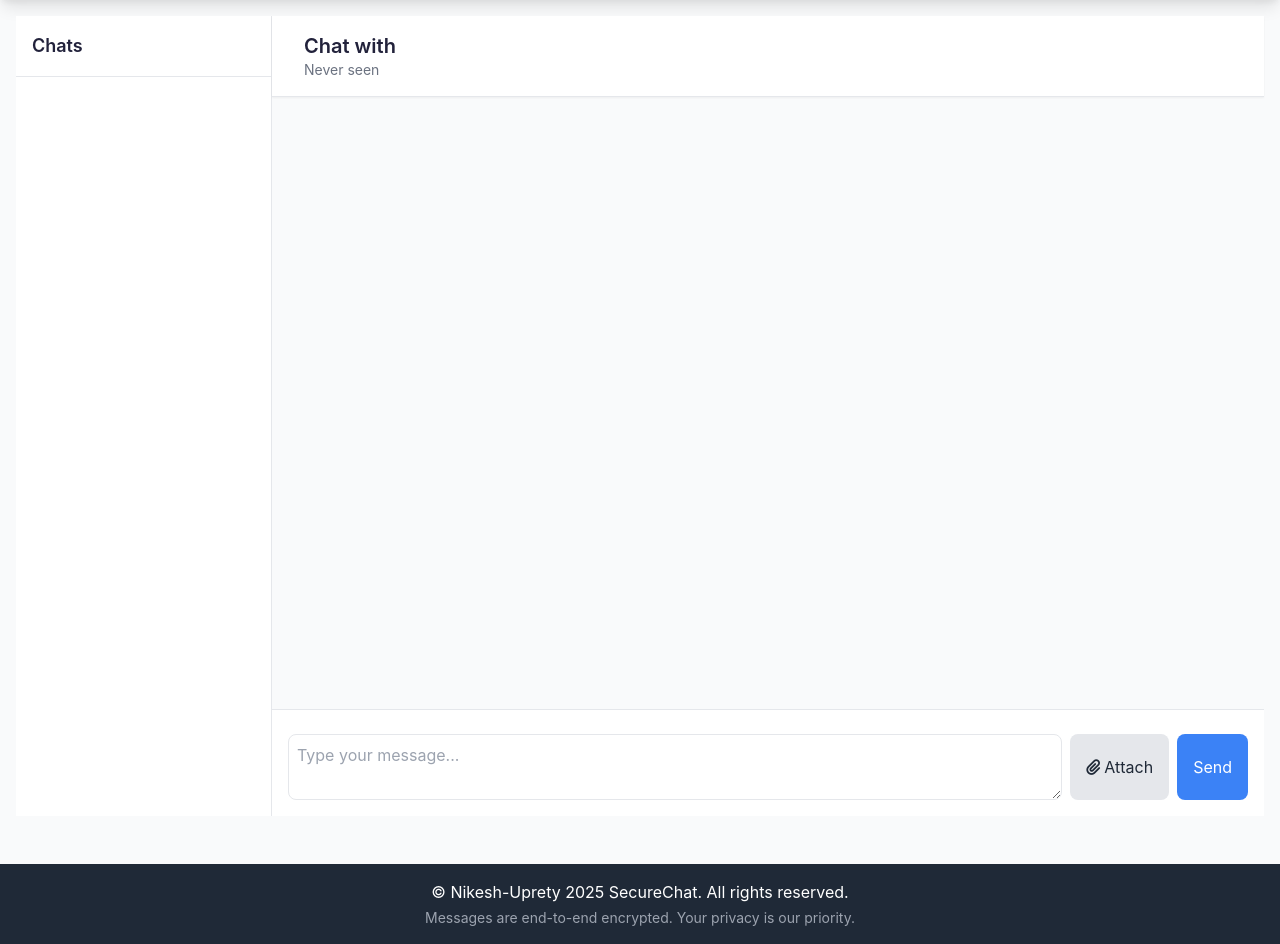
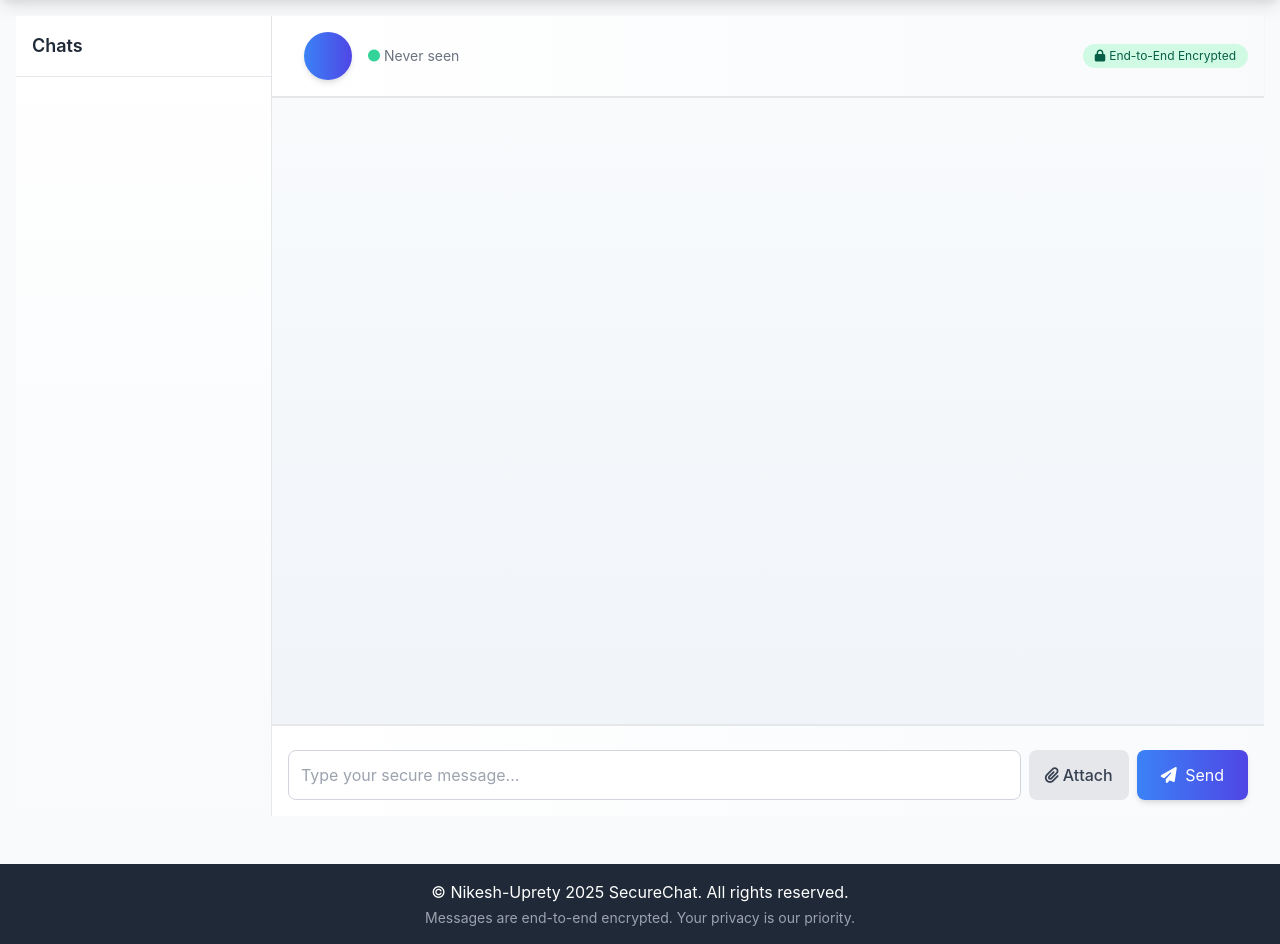
Before and after one commit to Nikesh-Uprety/Secure_Flask_App-P-CryptoGraphy, a Flask app: template app/templates/chat/chat.html in a window 1280 px wide. Shown: the part 64-1008 px from the top of the page. Run offline with Flask 3, Linux system fonts and the light colour scheme; the template is opened without the code that fills it: values that come from a table or form of the project are taken from there, others are empty; some libraries are stand-ins or nearby versions.

Commit message:
UI & UX Tweaks on the chat.html page

```diff
--- a/app/templates/chat/chat.html
+++ b/app/templates/chat/chat.html
@@ -3,21 +3,21 @@
 {% block content %}
 <div class="flex h-screen bg-gray-50">
     <!-- Sidebar -->
-    <div class="w-64 bg-white border-r hidden md:block">
+    <div class="w-64 bg-white border-r hidden md:block chat-sidebar">
         <div class="p-4 border-b">
-            <h2 class="text-lg font-semibold">Chats</h2>
+            <h2 class="text-lg font-semibold text-gray-800">Chats</h2>
         </div>
         <div class="overflow-y-auto h-full">
             {% for user in users %}
             <a href="{{ url_for('chat.chat', user_id=user.id) }}"
-                class="block p-3 hover:bg-gray-100 border-b {% if user.id == recipient.id %}bg-blue-50{% endif %}">
+                class="block p-3 hover:bg-gray-100 border-b transition-colors duration-200 {% if user.id == recipient.id %}bg-blue-50 border-l-4 border-l-blue-500{% endif %}">
                 <div class="flex items-center space-x-3">
                     <div
-                        class="w-10 h-10 rounded-full bg-blue-500 flex items-center justify-center text-white font-bold">
+                        class="w-10 h-10 rounded-full bg-gradient-to-r from-blue-500 to-indigo-600 flex items-center justify-center text-white font-bold shadow-md">
                         {{ user.username[0].upper() }}
                     </div>
                     <div>
-                        <h3 class="font-medium">{{ user.username }}</h3>
+                        <h3 class="font-medium text-gray-800">{{ user.username }}</h3>
                         <p class="text-xs text-gray-500 truncate">{{ user.email }}</p>
                     </div>
                 </div>
@@ -29,14 +29,20 @@
     <!-- Main Chat Area -->
     <div class="flex-1 flex flex-col">
         <!-- Chat Header -->
-        <div class="bg-white shadow-sm p-4 border-b flex items-center justify-between">
+        <div class="bg-white shadow-sm p-4 border-b flex items-center justify-between chat-header">
             <div class="flex items-center space-x-4">
-                <button id="mobile-sidebar-toggle" class="md:hidden text-gray-500">
+                <button id="mobile-sidebar-toggle"
+                    class="md:hidden text-gray-500 hover:text-gray-700 transition-colors">
                     <i class="fas fa-bars"></i>
                 </button>
+                <div
+                    class="w-12 h-12 rounded-full bg-gradient-to-r from-blue-500 to-indigo-600 flex items-center justify-center text-white text-xl font-bold shadow-md">
+                    {{ recipient.username[0].upper() }}
+                </div>
                 <div>
-                    <h1 class="text-xl font-semibold">Chat with {{ recipient.username }}</h1>
-                    <p class="text-sm text-gray-500">
+                    <h1 class="text-xl font-semibold text-gray-800">{{ recipient.username }}</h1>
+                    <p class="text-sm text-gray-500 flex items-center">
+                        <i class="fas fa-circle text-xs mr-1 text-green-400"></i>
                         {% if recipient.last_seen %}
                         Last seen {{ recipient.last_seen.strftime('%Y-%m-%d %H:%M') }}
                         {% else %}
@@ -45,14 +51,21 @@
                     </p>
                 </div>
             </div>
+            <div class="flex items-center space-x-2">
+                <div class="bg-green-100 text-green-800 px-3 py-1 rounded-full text-xs flex items-center">
+                    <i class="fas fa-lock mr-1"></i>
+                    End-to-End Encrypted
+                </div>
+            </div>
         </div>
 
         <!-- Chat Messages -->
-        <div class="flex-1 overflow-y-auto p-4 space-y-4" id="chat-messages">
+        <div class="flex-1 overflow-y-auto p-4 space-y-4 chat-messages-container" id="chat-messages">
             {% for message in messages %}
-            <div class="flex {% if message.is_current_user %}justify-end{% else %}justify-start{% endif %}">
+            <div
+                class="flex {% if message.is_current_user %}justify-end{% else %}justify-start{% endif %} message-wrapper">
                 <div
-                    class="max-w-md p-4 rounded-lg {% if message.is_current_user %}bg-blue-500 text-white{% else %}bg-white shadow{% endif %}">
+                    class="max-w-md p-4 rounded-lg shadow-md {% if message.is_current_user %}bg-gradient-to-r from-blue-500 to-indigo-600 text-white message-sent{% else %}bg-white border border-gray-200 message-received{% endif %}">
                     <!-- File Display -->
                     {% if message.is_file and message.file_path %}
                     <div class="mb-2">
@@ -60,22 +73,22 @@
                         {% if file_ext in ['jpg', 'jpeg', 'png', 'gif'] %}
                         <div class="relative">
                             <img src="{{ url_for('chat.preview_file', message_id=message.id) }}"
-                                class="max-w-full h-48 object-cover rounded-lg cursor-pointer" onclick="openImagePreview(this.src)">
+                                class="max-w-full h-48 object-cover rounded-lg cursor-pointer hover:opacity-90 transition-opacity"
+                                onclick="openImagePreview(this.src)">
 
                             <a href="{{ url_for('chat.download_file', message_id=message.id) }}"
-                                class="absolute top-2 right-2 bg-white rounded-full w-8 h-8 flex items-center justify-center shadow-md hover:bg-gray-100"
+                                class="absolute top-2 right-2 bg-white rounded-full w-8 h-8 flex items-center justify-center shadow-md hover:bg-gray-100 transition-all duration-200 hover:scale-110"
                                 download>
                                 <i class="fas fa-download text-gray-800"></i>
                             </a>
-
                         </div>
                         {% else %}
-                        <div class="flex items-center space-x-2 p-2 bg-gray-100 rounded-lg">
-                            <i class="fas fa-file text-xl"></i>
+                        <div class="flex items-center space-x-2 p-3 bg-gray-100 rounded-lg border">
+                            <i class="fas fa-file text-xl text-blue-500"></i>
                             <div class="flex-1 truncate">
-                                <span>{{ message.file_path.split('/')[-1] }}</span>
+                                <span class="font-medium text-gray-800">{{ message.file_path.split('/')[-1] }}</span>
                                 <a href="{{ url_for('chat.download_file', message_id=message.id) }}?download=1"
-                                    class="text-blue-500 hover:text-blue-700 ml-2">
+                                    class="text-blue-500 hover:text-blue-700 ml-2 transition-colors">
                                     <i class="fas fa-download mr-1"></i>Download
                                 </a>
                             </div>
@@ -83,13 +96,15 @@
                         {% endif %}
                     </div>
                     {% endif %}
+
                     <!-- Message Content -->
                     {% if message.body %}
-                    <p class="break-words">{{ message.body }}</p>
+                    <p class="break-words leading-relaxed">{{ message.body }}</p>
                     {% endif %}
+
                     <div
                         class="mt-2 flex items-center justify-between text-xs {% if message.is_current_user %}text-blue-100{% else %}text-gray-500{% endif %}">
-                        <span>{{ message.formatted_timestamp }}</span>
+                        <span class="message-time">{{ message.formatted_timestamp }}</span>
                         {% if not message.is_current_user and not message.signature_valid and message.body %}
                         <i class="fas fa-exclamation-triangle text-red-500 ml-2"
                             title="Signature verification failed"></i>
@@ -102,33 +117,40 @@
 
         <!-- Scroll to bottom button -->
         <button id="scroll-to-bottom"
-            class="fixed bottom-24 right-6 bg-blue-500 text-white rounded-full w-10 h-10 flex items-center justify-center shadow-lg opacity-0 transition-opacity duration-300">
+            class="fixed bottom-24 right-6 bg-blue-500 hover:bg-blue-600 text-white rounded-full w-12 h-12 flex items-center justify-center shadow-lg opacity-0 transition-all duration-300 hover:scale-110">
             <i class="fas fa-arrow-down"></i>
         </button>
 
         <!-- Message Form -->
-        <div class="border-t p-4 bg-white">
+        <div class="border-t p-4 bg-white chat-input-area">
             <form id="message-form" method="POST" action="{{ url_for('chat.chat', user_id=recipient.id) }}"
                 enctype="multipart/form-data">
                 {{ form.hidden_tag() }}
                 <div class="flex flex-col space-y-2">
                     <!-- File Preview -->
-                    <div id="file-preview" class="hidden flex items-center space-x-2 p-2 bg-gray-100 rounded-lg"></div>
+                    <div id="file-preview" class="hidden flex items-center space-x-2 p-3 bg-gray-50 rounded-lg border">
+                    </div>
+
                     <!-- Message Input and Buttons -->
                     <div class="flex space-x-2">
-                        {{ form.message(class="flex-1 p-2 border rounded-lg focus:outline-none focus:border-blue-500",
-                        placeholder="Type your message...") }}
+                        {{ form.message(class="flex-1 p-3 border border-gray-300 rounded-lg focus:outline-none
+                        focus:border-blue-500 focus:ring-2 focus:ring-blue-200 transition-all duration-200 resize-none",
+                        placeholder="Type your secure message...", rows="1") }}
+
                         <!-- Hidden File Input -->
                         {{ form.file_data(class="hidden", id="file-input") }}
+
                         <!-- Custom File Button -->
                         <label for="file-input"
-                            class="bg-gray-200 hover:bg-gray-300 text-gray-800 px-4 py-2 rounded-lg cursor-pointer flex items-center space-x-1 transition-colors duration-200">
+                            class="bg-gray-200 hover:bg-gray-300 text-gray-700 px-4 py-3 rounded-lg cursor-pointer flex items-center space-x-1 transition-all duration-200 hover:scale-105">
                             <i class="fas fa-paperclip"></i>
-                            <span class="hidden md:inline">Attach</span>
+                            <span class="hidden md:inline font-medium">Attach</span>
                         </label>
+
                         <button type="submit"
-                            class="bg-blue-500 hover:bg-blue-600 text-white px-4 py-2 rounded-lg transition-colors duration-200">
-                            Send
+                            class="bg-gradient-to-r from-blue-500 to-indigo-600 hover:from-blue-600 hover:to-indigo-700 text-white px-6 py-3 rounded-lg transition-all duration-200 hover:scale-105 shadow-md">
+                            <i class="fas fa-paper-plane mr-1"></i>
+                            <span class="hidden sm:inline">Send</span>
                         </button>
                     </div>
                 </div>
@@ -142,7 +164,7 @@
     <div class="bg-white w-64 h-full transform transition-transform duration-300 -translate-x-full">
         <div class="p-4 border-b flex justify-between items-center">
             <h2 class="text-lg font-semibold">Chats</h2>
-            <button id="close-mobile-sidebar" class="text-gray-500">
+            <button id="close-mobile-sidebar" class="text-gray-500 hover:text-gray-700">
                 <i class="fas fa-times"></i>
             </button>
         </div>
@@ -152,7 +174,7 @@
                 class="block p-3 hover:bg-gray-100 border-b {% if user.id == recipient.id %}bg-blue-50{% endif %}">
                 <div class="flex items-center space-x-3">
                     <div
-                        class="w-10 h-10 rounded-full bg-blue-500 flex items-center justify-center text-white font-bold">
+                        class="w-10 h-10 rounded-full bg-gradient-to-r from-blue-500 to-indigo-600 flex items-center justify-center text-white font-bold">
                         {{ user.username[0].upper() }}
                     </div>
                     <div>
@@ -169,10 +191,10 @@
 <!-- Image Preview Modal -->
 <div id="image-modal" class="fixed inset-0 bg-black bg-opacity-90 z-50 hidden flex items-center justify-center p-4">
     <div class="relative max-w-4xl w-full">
-        <button class="absolute top-4 right-4 text-white text-4xl z-50 hover:text-gray-300"
+        <button class="absolute top-4 right-4 text-white text-4xl z-50 hover:text-gray-300 transition-colors"
             onclick="closeImagePreview()">×</button>
         <div class="flex justify-center items-center h-full">
-            <img src="" class="max-w-full max-h-[90vh] object-contain" id="modal-image">
+            <img src="" class="max-w-full max-h-[90vh] object-contain rounded-lg shadow-2xl" id="modal-image">
         </div>
     </div>
 </div>
@@ -278,10 +300,10 @@
                             fileContent = `
                                 <div class="relative mb-2">
                                     <img src="${msg.file_url}?preview=1"
-                                         class="max-w-full h-48 object-cover rounded-lg cursor-pointer"
+                                         class="max-w-full h-48 object-cover rounded-lg cursor-pointer hover:opacity-90 transition-opacity"
                                          onclick="openImagePreview(this.src)">
                                     <a href="${msg.file_url}?download=1"
-                                       class="absolute top-2 right-2 bg-white rounded-full w-8 h-8 flex items-center justify-center shadow-md hover:bg-gray-100"
+                                       class="absolute top-2 right-2 bg-white rounded-full w-8 h-8 flex items-center justify-center shadow-md hover:bg-gray-100 transition-all duration-200 hover:scale-110"
                                        download>
                                         <i class="fas fa-download text-gray-800"></i>
                                     </a>
@@ -289,12 +311,12 @@
                             `;
                         } else {
                             fileContent = `
-                                <div class="flex items-center space-x-2 p-2 bg-gray-100 rounded-lg mb-2">
-                                    <i class="fas fa-file text-xl"></i>
+                                <div class="flex items-center space-x-2 p-3 bg-gray-100 rounded-lg border mb-2">
+                                    <i class="fas fa-file text-xl text-blue-500"></i>
                                     <div class="flex-1 truncate">
-                                        <span class="font-medium">${msg.filename}</span>
+                                        <span class="font-medium text-gray-800">${msg.filename}</span>
                                         <a href="${msg.file_url}?download=1"
-                                           class="text-blue-500 hover:text-blue-700 ml-2">
+                                           class="text-blue-500 hover:text-blue-700 ml-2 transition-colors">
                                             <i class="fas fa-download mr-1"></i>Download
                                         </a>
                                     </div>
@@ -304,9 +326,9 @@
                     }
 
                     messageDiv.innerHTML = `
-                        <div class="max-w-md p-4 rounded-lg ${msg.is_current_user ? 'bg-blue-500 text-white' : 'bg-white shadow'}">
+                        <div class="max-w-md p-4 rounded-lg shadow-md ${msg.is_current_user ? 'bg-gradient-to-r from-blue-500 to-indigo-600 text-white' : 'bg-white border border-gray-200'}">
                             ${fileContent}
-                            ${msg.body ? `<p class="break-words">${msg.body}</p>` : ''}
+                            ${msg.body ? `<p class="break-words leading-relaxed">${msg.body}</p>` : ''}
                             <div class="mt-2 flex items-center justify-between text-xs ${msg.is_current_user ? 'text-blue-100' : 'text-gray-500'}">
                                 <span>${new Date(msg.js_timestamp).toLocaleString()}</span>
                                 ${!msg.is_current_user && !msg.signature_valid && msg.body ? `
@@ -343,9 +365,9 @@
                 reader.onload = function (e) {
                     filePreview.innerHTML = `
                         <div class="flex items-center space-x-2">
-                            <img src="${e.target.result}" class="h-16 object-cover rounded" alt="File preview">
-                            <span class="text-sm text-gray-600 truncate">${file.name}</span>
-                            <button type="button" class="text-red-500 hover:text-red-700" id="clear-file">
+                            <img src="${e.target.result}" class="h-16 object-cover rounded border" alt="File preview">
+                            <span class="text-sm text-gray-600 truncate font-medium">${file.name}</span>
+                            <button type="button" class="text-red-500 hover:text-red-700 transition-colors" id="clear-file">
                                 <i class="fas fa-times"></i>
                             </button>
                         </div>
@@ -356,9 +378,9 @@
             } else {
                 filePreview.innerHTML = `
                     <div class="flex items-center space-x-2">
-                        <i class="fas fa-file text-xl"></i>
-                        <span class="text-sm text-gray-600 truncate">${file.name}</span>
-                        <button type="button" class="text-red-500 hover:text-red-700" id="clear-file">
+                        <i class="fas fa-file text-xl text-blue-500"></i>
+                        <span class="text-sm text-gray-600 truncate font-medium">${file.name}</span>
+                        <button type="button" class="text-red-500 hover:text-red-700 transition-colors" id="clear-file">
                             <i class="fas fa-times"></i>
                         </button>
                     </div>
@@ -389,6 +411,15 @@
         }
     });
 
+    // Auto-resize textarea
+    const messageTextarea = document.querySelector('textarea[name="message"]');
+    if (messageTextarea) {
+        messageTextarea.addEventListener('input', function () {
+            this.style.height = 'auto';
+            this.style.height = Math.min(this.scrollHeight, 120) + 'px';
+        });
+    }
+
     // Auto-refresh messages
     setInterval(loadMessages, 2000);
     loadMessages();
@@ -400,6 +431,70 @@
 </script>
 
 <style>
+    /* Chat Sidebar */
+    .chat-sidebar {
+        background: linear-gradient(to bottom, #ffffff, #f8fafc);
+    }
+
+    /* Chat Header */
+    .chat-header {
+        background: linear-gradient(90deg, #ffffff 0%, #f8fafc 100%);
+        border-bottom: 2px solid #e5e7eb;
+    }
+
+    /* Chat Messages Container */
+    .chat-messages-container {
+        background: linear-gradient(to bottom, #f8fafc, #f1f5f9);
+        overscroll-behavior: contain;
+        scrollbar-width: thin;
+        scrollbar-color: #3b82f6 #f1f1f1;
+    }
+
+    .chat-messages-container::-webkit-scrollbar {
+        width: 8px;
+    }
+
+    .chat-messages-container::-webkit-scrollbar-track {
+        background: #f1f1f1;
+        border-radius: 10px;
+    }
+
+    .chat-messages-container::-webkit-scrollbar-thumb {
+        background: linear-gradient(45deg, #3b82f6, #6366f1);
+        border-radius: 10px;
+    }
+
+    /* Message Styles */
+    .message-wrapper {
+        animation: messageSlideIn 0.3s ease-out;
+    }
+
+    @keyframes messageSlideIn {
+        from {
+            opacity: 0;
+            transform: translateY(10px);
+        }
+
+        to {
+            opacity: 1;
+            transform: translateY(0);
+        }
+    }
+
+    .message-sent {
+        border-radius: 18px 18px 4px 18px;
+    }
+
+    .message-received {
+        border-radius: 18px 18px 18px 4px;
+    }
+
+    /* Input Area */
+    .chat-input-area {
+        background: linear-gradient(90deg, #ffffff 0%, #f8fafc 100%);
+        border-top: 2px solid #e5e7eb;
+    }
+
     /* Image Modal Styles */
     #image-modal {
         backdrop-filter: blur(5px);
@@ -421,25 +516,10 @@
         transform: scale(1.1);
     }
 
-    /* Message Container */
-    #chat-messages {
-        overscroll-behavior: contain;
-        scrollbar-width: thin;
-        scrollbar-color: #3b82f6 #f1f1f1;
-    }
-
-    #chat-messages::-webkit-scrollbar {
-        width: 8px;
-    }
-
-    #chat-messages::-webkit-scrollbar-track {
-        background: #f1f1f1;
-        border-radius: 10px;
-    }
-
-    #chat-messages::-webkit-scrollbar-thumb {
-        background: #3b82f6;
-        border-radius: 10px;
+    /* File Preview Styles */
+    #file-preview {
+        background: linear-gradient(45deg, #f8fafc, #e5e7eb);
+        border: 2px dashed #cbd5e1;
     }
 
     /* Responsive Adjustments */
@@ -448,6 +528,23 @@
             bottom: 80px;
             right: 20px;
         }
+
+        .message-sent,
+        .message-received {
+            max-width: 85%;
+        }
+    }
+
+    /* Hover Effects */
+    .message-wrapper:hover .message-sent,
+    .message-wrapper:hover .message-received {
+        transform: translateY(-1px);
+        transition: transform 0.2s ease;
+    }
+
+    /* Active States */
+    button:active {
+        transform: scale(0.98);
     }
 </style>
 {% endblock %}
--- a/run.py
+++ b/run.py
@@ -13,5 +13,5 @@ if __name__ == '__main__':
         ssl_context=('certs/localhost+2.pem', 'certs/localhost+2-key.pem'),  #  mkcert files
         host='0.0.0.0',  # Listen on all interfaces
         port=5000,
-        debug=True
+        debug=False
     )
```
Also changed, not shown: app/static/css/styles.css (line endings or trailing spaces), instance/secure_chat.db, static/uploads/1/Screenshot_2023-04-11_211459.png (added), static/uploads/1/movie.png (added).
